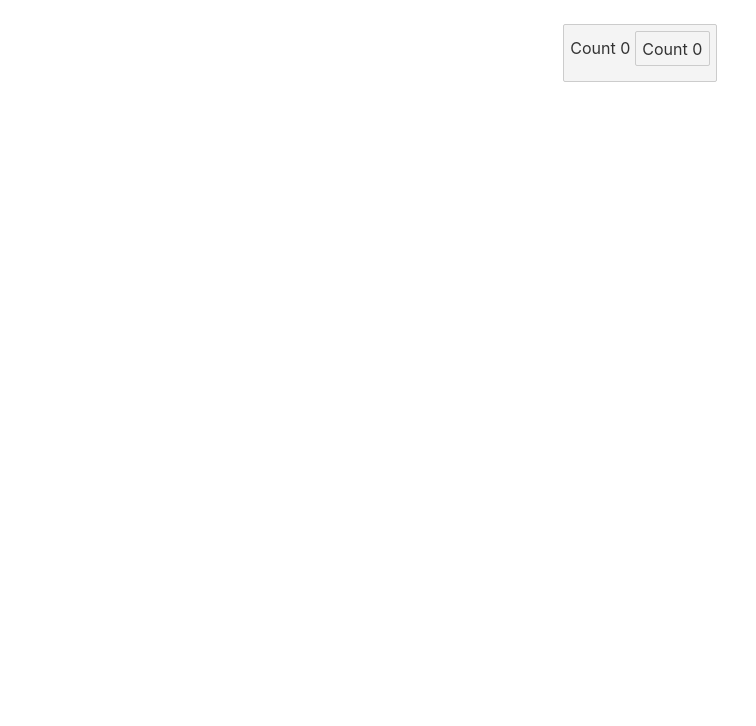
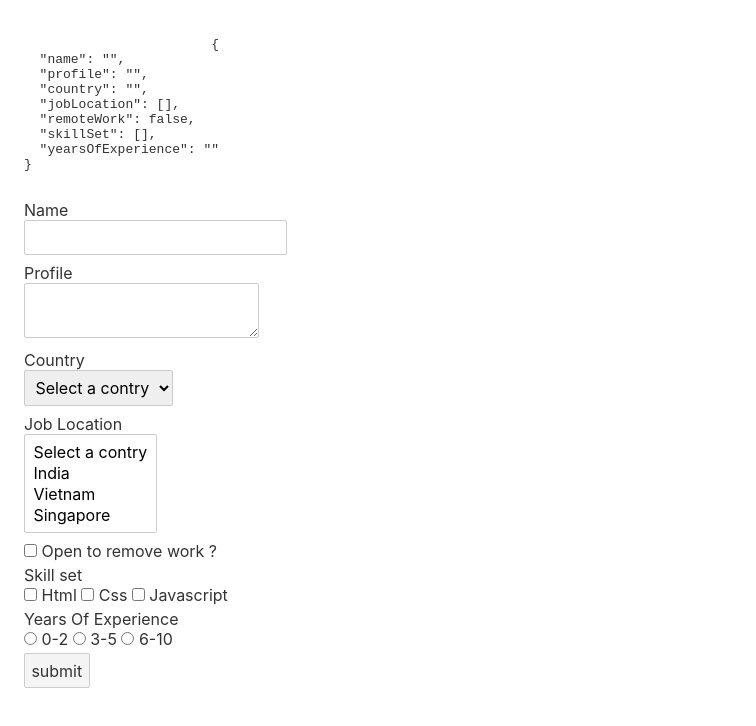
Before and after one commit to mytute/svelte-test, a Svelte app in the folder hello-world/: page / in a window 1280 px wide. Shown: the top 726 px of the page, without its empty margins (0-756 px from the left). Built offline with nearby package versions, Linux system fonts and the light colour scheme.

Commit message:
add demo

```diff
--- a/hello-world/src/App.svelte
+++ b/hello-world/src/App.svelte
@@ -1,18 +1,98 @@
 <script>
-let count = 0;
-function handleClick(event, size){
-    count +=size;
-  }
+   const formValues = {
+	 name:'',
+	 profile: '',
+	 country:'',
+	 jobLocation: [],
+	 remoteWork: false,
+	 skillSet: [],
+	 yearsOfExperience:''
+   }
+
+   function submitForm(event){
+
+	 console.log(formValues);
+   }
 </script>
 
 <main>
-	<button on:click={()=> count = count +1} >Count {count}
-	<button on:click={(event)=>handleClick(event, 5)} >Count {count}</button>
+	<div>
+		<pre>
+			{JSON.stringify(formValues, null, 2)}
+		</pre>
+	</div>
+	<form on:submit|preventDefault={submitForm}>
+		<div>
+		 <label for="name">Name</label>
+		 <input type="text" name="" id="name" bind:value={formValues.name} />
+	    </div>
+		<div>
+		  <label for="profile">Profile</label>
+		  <textarea  id="profile" bind:value={formValues.profile} />
+		</div>
+		<div>
+			<label for="country">Country</label>
+			<select  id="country" bind:value={formValues.country}>
+				<option value="">Select a contry</option>
+				<option value="india">India</option>
+				<option value="vietnam">Vietnam</option>
+				<option value="singapore">Singapore</option>
+			</select>
+		</div>
+
+		<div>
+			<label for="job-location">Job Location</label>
+			<select  id="job-location" bind:value={formValues.jobLocation} multiple>
+				<option value="">Select a contry</option>
+				<option value="india">India</option>
+				<option value="vietnam">Vietnam</option>
+				<option value="singapore">Singapore</option>
+			</select>
+		</div>
+
+		<div>
+			<input  type="checkbox" id="remote-work" bind:checked={formValues.remoteWork} />
+			<label for="remote-work">Open to remove work ?</label>
+		</div>
+
+		<div>
+			<label for="skill-set">Skill set</label>
+
+			<input  type="checkbox" id="html" value="html" bind:group={formValues.skillSet}/>
+			<label for="html">Html</label>
+
+			<input  type="checkbox" id="css" value="css" bind:group={formValues.skillSet}/>
+			<label for="css">Css</label>
+
+			<input  type="checkbox" id="javascript" value="javascript" bind:group={formValues.skillSet} />
+			<label for="javascript">Javascript</label>
+		</div>
+
+		<div>
+			<label for="skill-set">Years Of Experience</label>
+
+			<input  type="radio" id="0-2" value="0-2" bind:group={formValues.yearsOfExperience}/>
+			<label for="0-2">0-2</label>
+
+			<input  type="radio" id="3-5" value="3-5" bind:group={formValues.yearsOfExperience}/>
+			<label for="3-5">3-5</label>
+
+			<input  type="radio" id="6-10" value="6-10" bind:group={formValues.yearsOfExperience} />
+			<label for="6-10">6-10</label>
+		</div>
+
+
+        <button type="submit">submit</button>
+	</form>
+
 </main>
 
 <style>
+	input + label {
+		display: inline-flex;
+	}
 	main {
-		text-align: center;
+		/* text-align: center; */
 		padding: 1em;
 		max-width: 240px;
 		margin: 0 auto;
```
Also changed, not shown: 1 other file (tests, documents, lock files or other folders).
